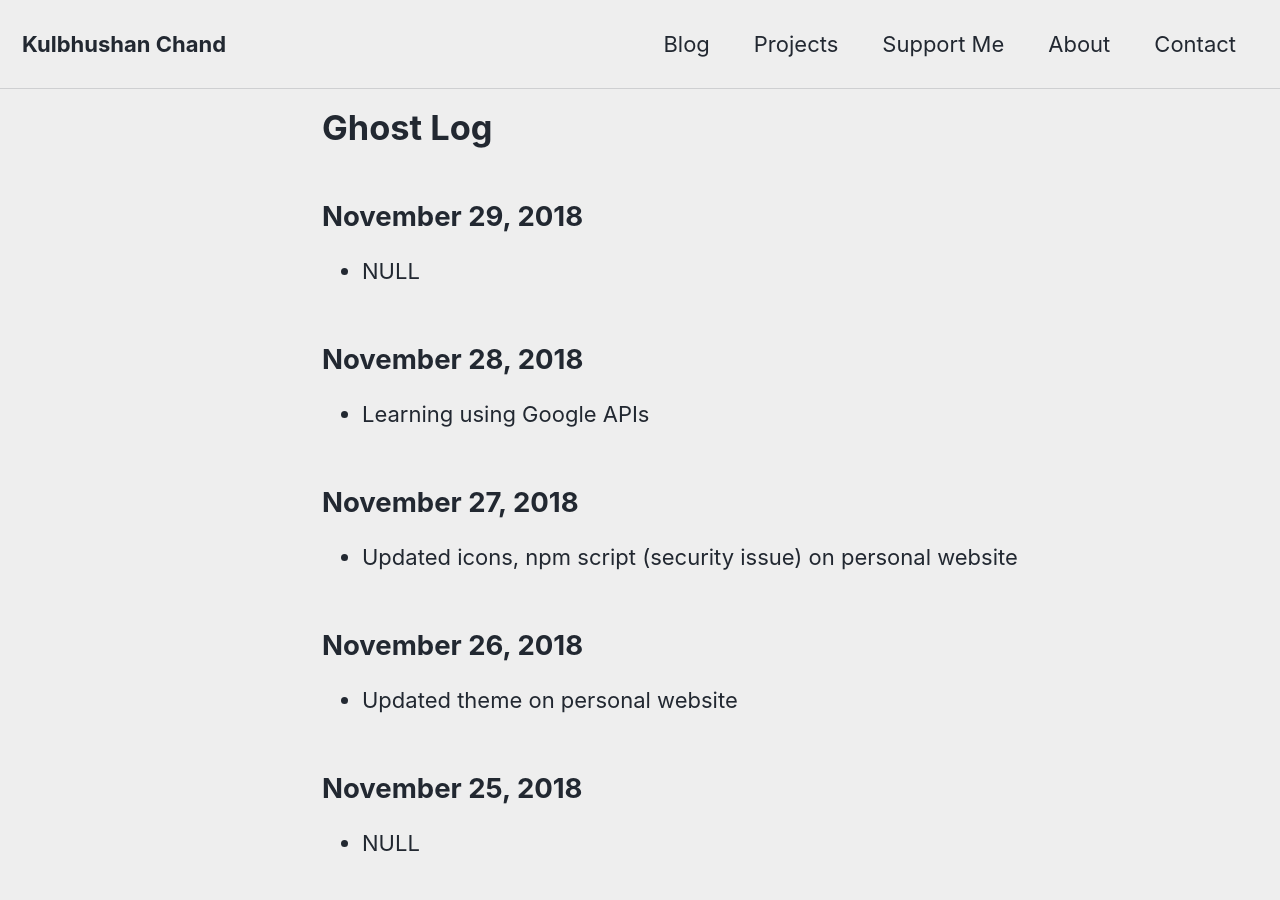
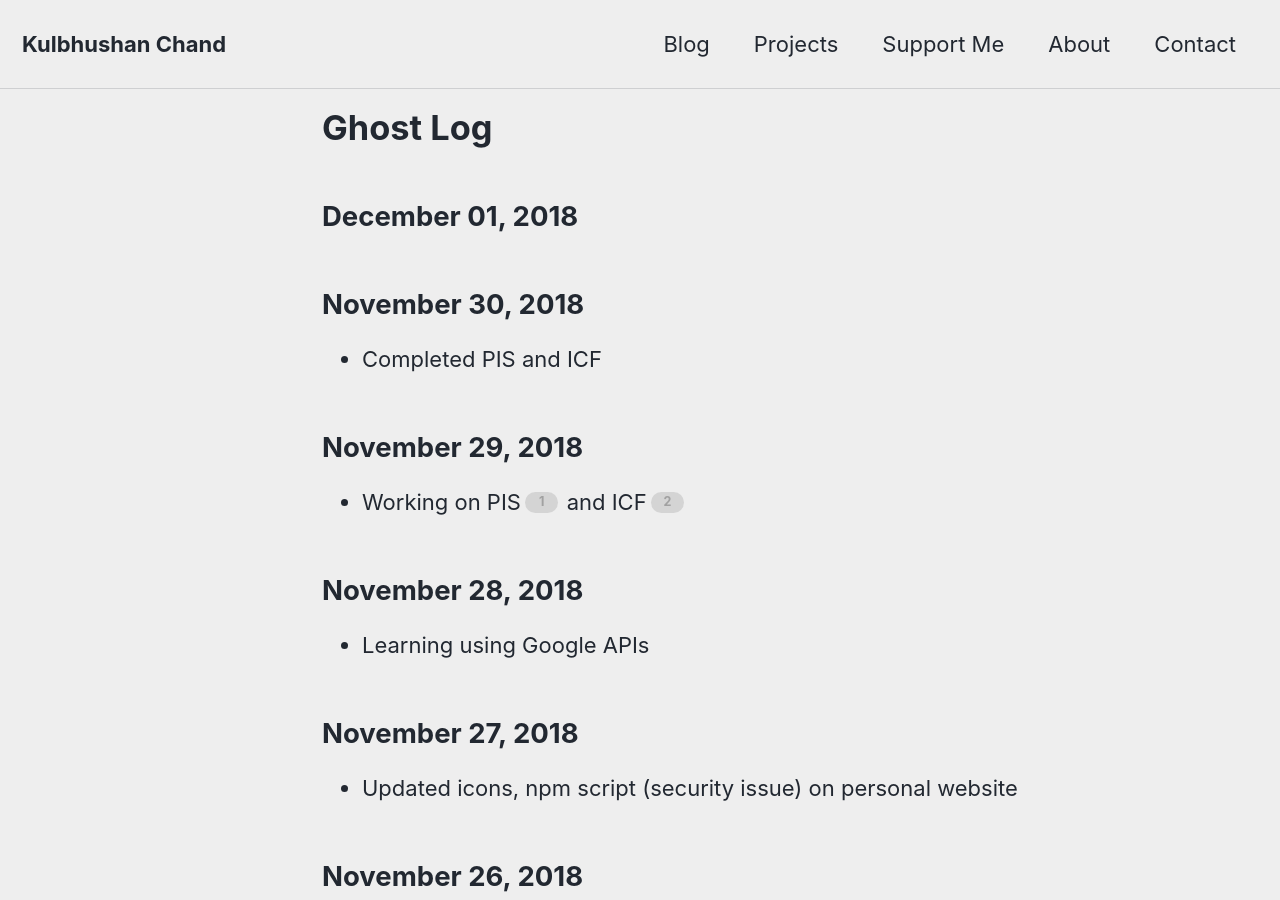
Before and after one commit to kulbhushanchand/kulbhushanchand.github.io-v2, a Jekyll site: the page built from _pages/main/log.md, in a window 1280 px wide and 900 px high. Built offline with Jekyll 4.4.1, drawn with Linux system fonts in a browser that asks for light colours; cached includes are drawn as plain includes.

Commit message:
Updated log

```diff
--- a/_pages/main/log.md
+++ b/_pages/main/log.md
@@ -17,8 +17,18 @@ toc: false
 
 {% assign dateFormat = '%B %d, %Y' %}
 
+
+## {{ "2018-12-01" | date: dateFormat }}
+
+
+## {{ "2018-11-30" | date: dateFormat }}
+- Completed PIS and ICF
+
 ## {{ "2018-11-29" | date: dateFormat }}
-- NULL
+- Working on PIS[^n5] and ICF[^n6]
+
+[^n5]: Participant Information Sheet
+[^n6]: Informed Consent Form
 
 ## {{ "2018-11-28" | date: dateFormat }}
 - Learning using Google APIs
```
Also changed, not shown: _pages/main/home.md (+2 -0 lines), _pages/main/test.md (+9 -0 lines).
